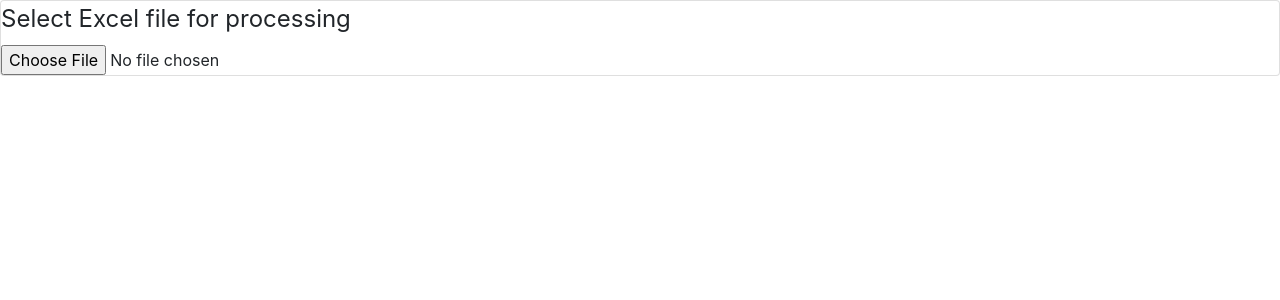
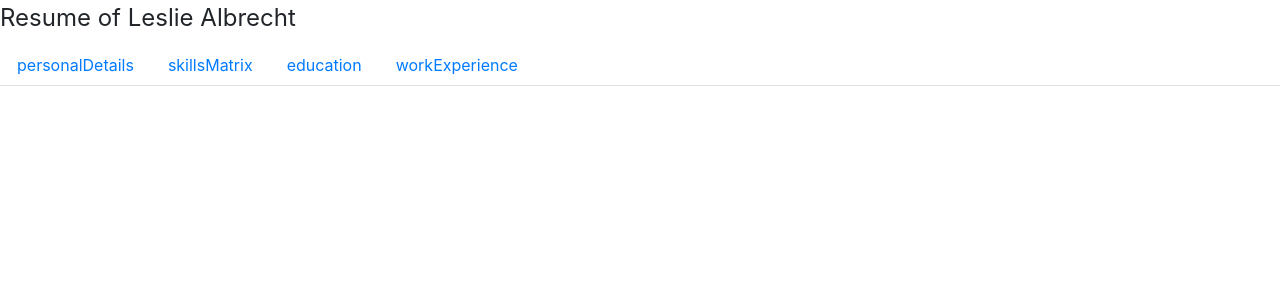
Before and after one commit to rooirampokker/resume-builder, a React (Create React App) app: page / in a window 1280 px wide. Shown: the top 300 px of the page. Built offline with nearby package versions, Linux system fonts and the light colour scheme.

Commit message:
Read Resume JSON and output different sections into Bootstrap tabs

```diff
--- a/src/App.js
+++ b/src/App.js
@@ -2,19 +2,37 @@ import React, { Component } from 'react';
 import logo from './logo.svg';
 import './App.css';
 import 'bootstrap/dist/css/bootstrap.css';
-import FormContainer from './containers/FormContainer';
+import TabContainer from './containers/TabContainer';
+import Resume from './data/Resume.js';
 
 class App extends Component {
+    constructor(props) {
+        super(props);
+        this.state = {
+
+        }
+    }
     render() {
+        const Tabs = Object.keys(Resume).map((d, key) => {
+          if (key != 0) {
+              return (
+                  <TabContainer
+                      active=""
+                      tabId={d}
+                      tabLable={d}
+                      key={d}
+                  />
+              )
+          }
+        });
+
         return (
-            <div className='grid-container'>
-            <div className='grid-x grid-padding-x card'>
-            <fieldset className='fieldset'>
-            <legend>Select Excel file for processing</legend>
-                                          <FormContainer />
-                                          </fieldset>
-                                          </div>
-                                          </div>
+            <React.Fragment>
+               <legend>{Resume.heading}</legend>
+               <ul className="nav nav-tabs" id="myTab" role="tablist">
+                    {Tabs}
+               </ul>
+            </React.Fragment>
         );
     }
 }
--- /dev/null
+++ b/src/containers/TabContainer.jsx
@@ -0,0 +1,17 @@
+import React, { Component } from 'react';
+
+const TabContainer = (props) => {
+    return(
+        <li className="nav-item">
+            <a className={"nav-link "+props.active}
+               id={props.tabId}
+               data-toggle="tab"
+               href={"#"+props.tabId}
+               role="tab"
+               aria-controls={props.tabId}
+               aria-selected="false">{props.tabLable}</a>
+        </li>
+    )
+}
+
+export default TabContainer;
```
